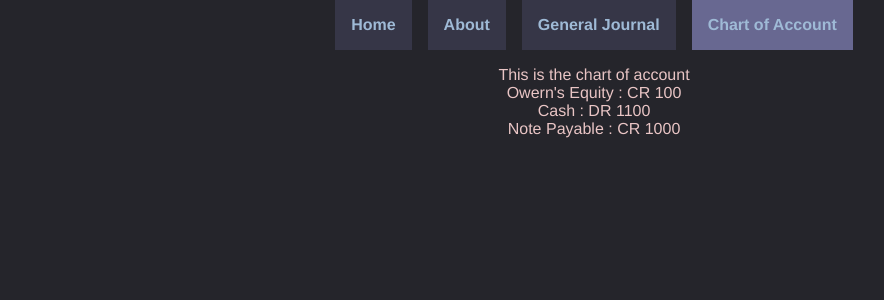
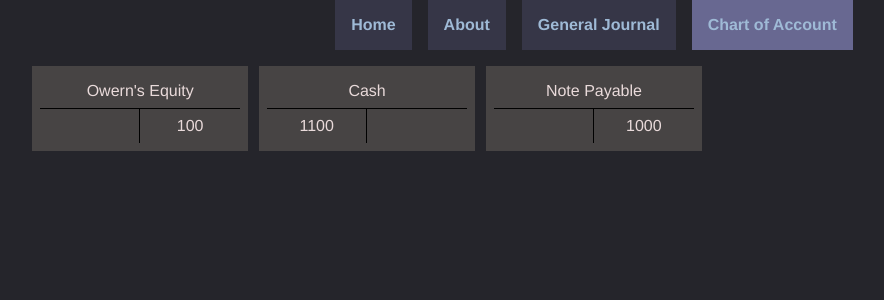
Before and after one commit to dizzyi/freshman-accountant, a Vue app: page /chartofaccount in a window 1280 px wide. Shown: the top 300 px of the page, without its empty margins (46-930 px from the left). Built offline with nearby package versions, Linux system fonts and the light colour scheme.

Commit message:
added TAccount component, need to route link to account detail

```diff
--- /dev/null
+++ b/src/components/TAccount.vue
@@ -0,0 +1,65 @@
+<template>
+  <div class='taccount'>
+      <router-link to="/chartofaccount" class='taccountLink'>
+        <div class='taccounttitle'>
+            {{ account.title }}
+        </div>
+
+        <div v-if="account.type == 'asset'" class='CRDR'>
+            <div>
+                {{ -account.balance }}
+            </div>
+            <div></div>
+        </div>
+        <div v-else class='CRDR'>
+            <div></div>
+            <div>
+                {{ account.balance }}
+            </div>
+        </div>
+
+
+      </router-link>
+  </div>
+</template>
+
+<script>
+export default {
+    props:['account'],
+}
+</script>
+
+<style>
+.taccount{
+    background-color: #474444;
+
+    transition: ease-in-out 0.25s;
+}
+.taccountLink{
+    display:block;
+    width:100%;
+    height: 100%;
+    text-decoration: none;
+    color: #e9dada;
+    padding: 0.5rem;
+}
+.taccounttitle{
+    width: 100%;
+    border-bottom: solid 0.1rem black;
+    padding: 0.5rem
+}
+.CRDR{
+    display:flex;
+}
+.CRDR div{
+    width: 50%;
+    padding: 0.5rem
+}
+.CRDR div:first-child{
+    border-right: solid 0.1rem black;
+}
+.taccount:hover{
+    scale: 1.1;
+
+}
+</style>
--- a/src/views/ChartOfAccount.vue
+++ b/src/views/ChartOfAccount.vue
@@ -1,18 +1,18 @@
 <template>
-    <div>
-    This is the chart of account
-    <div v-for="ac in getAllAccounts" :key="ac.id">
-        {{ ac.title }} :
-        <span v-if="ac.type=='asset'">DR {{-ac.balance}}</span>
-        <span v-else>CR {{ac.balance}}</span>
-    </div>
+    <div id='chartOfAccount'>
+        <div v-for="ac in getAllAccounts" :key="ac.id">
+            <TAccount :account='ac' />
+        </div>
     </div>
 </template>
 
 <script>
 import { mapGetters } from 'vuex';
-
+import TAccount from "../components/TAccount.vue";
 export default {
+    components:{
+        TAccount
+    },
     computed:{
         ...mapGetters([
             'getAllAccounts',
@@ -22,5 +22,17 @@ export default {
 </script>
 
 <style>
+#chartOfAccount{
+    width: 90%;
+    margin:auto;
+    display: flex;
+    justify-content: start;
+    align-content: space-around;
+    flex-wrap: wrap;
+    gap: 1%
+}
+#chartOfAccount > div{
+    flex-basis: 19.2%
+}
 
 </style>
```
